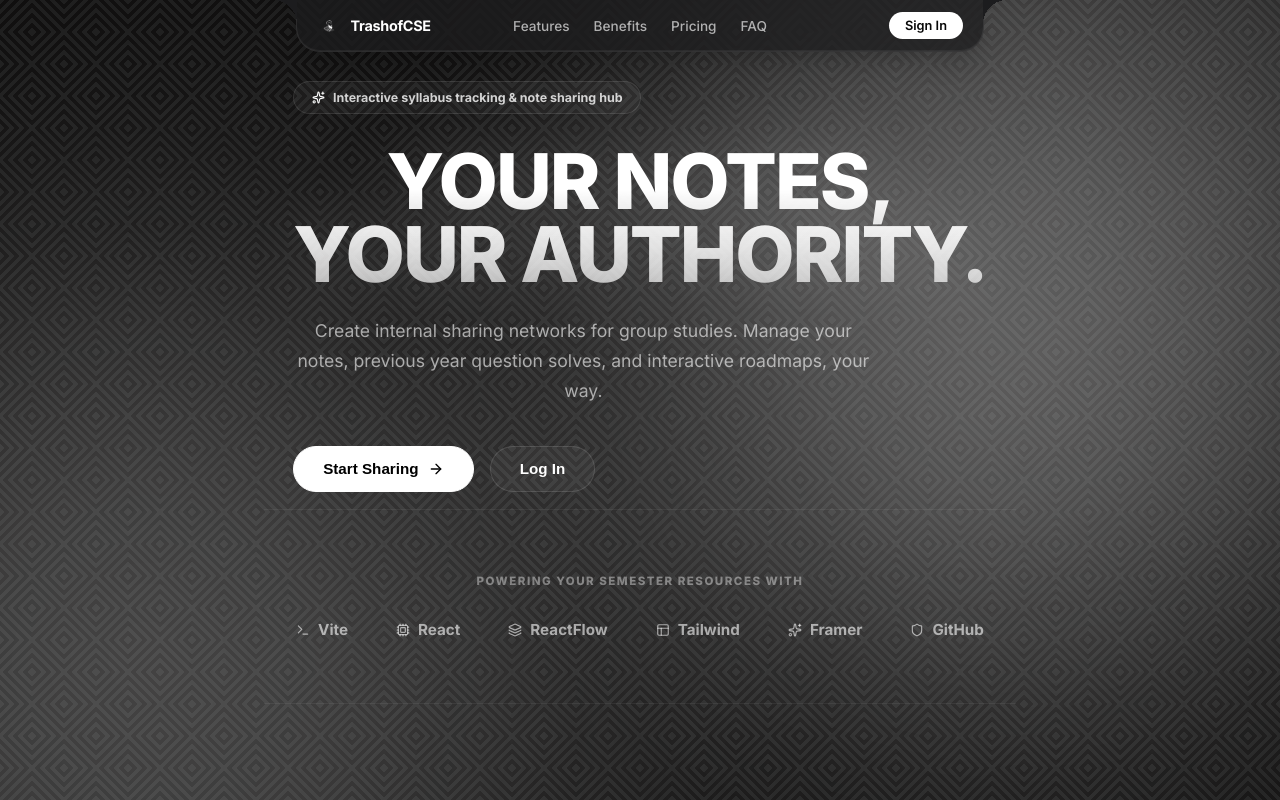
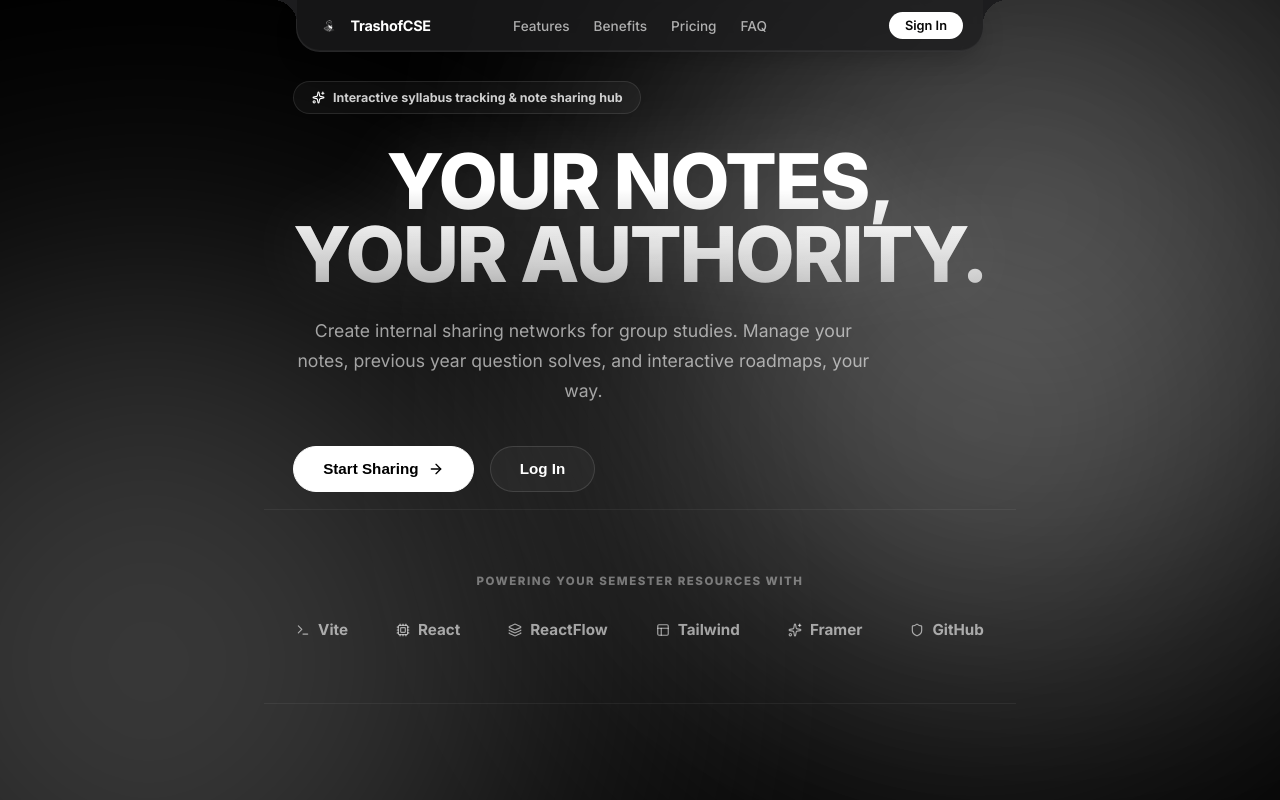
Before and after one commit to mongooseintown/TrashofCSE-Project, a React (Vite) app in the folder frontend/: page / in a window 1280 px wide. Built offline with nearby package versions, Linux system fonts and the light colour scheme.

Commit message:
style: remove geometric/dotted background patterns for solid black bg, increase glass card blur to 150px

```diff
--- a/frontend/src/index.css
+++ b/frontend/src/index.css
@@ -6,8 +6,8 @@
 }
 
 :root {
-  --bg-primary: #0b0b0b;
-  --bg-landing: #070707;
+  --bg-primary: #000000;
+  --bg-landing: #000000;
   --bg-secondary: rgba(255, 255, 255, 0.02);
   --bg-secondary-hover: rgba(255, 255, 255, 0.04);
   --text-primary: #ffffff;
@@ -70,69 +70,7 @@ body {
   background: var(--bg-primary, #1e1e1e);
 }
 
-.App::before {
-  content: '';
-  position: fixed;
-  top: 0;
-  left: 0;
-  right: 0;
-  bottom: 0;
-  z-index: -10;
-
-  /* Exact user pattern background */
-  --mx: 0;
-  --my: 0;
-  --a-x: calc(var(--mx) * 8px);
-  --a-y: calc(var(--my) * 8px);
-  --b-x: calc(var(--mx) * -6px);
-  --b-y: calc(var(--my) * -6px);
-  --c-x: calc(var(--mx) * 4px);
-  --c-y: calc(var(--my) * 4px);
-
-  background:
-    repeating-linear-gradient(
-        45deg,
-        #0000 calc(-650% / 13) calc(50% / 13),
-        #100f0f 0 calc(100% / 13),
-        #0000 0 calc(150% / 13),
-        #100f0f 0 calc(200% / 13),
-        #0000 0 calc(250% / 13),
-        #100f0f 0 calc(300% / 13)
-      )
-      calc(0px + var(--c-x)) calc(0px + var(--c-y)),
-    repeating-linear-gradient(
-        45deg,
-        #0000 calc(-650% / 13) calc(50% / 13),
-        #100f0f 0 calc(100% / 13),
-        #0000 0 calc(150% / 13),
-        #100f0f 0 calc(200% / 13),
-        #0000 0 calc(250% / 13),
-        #100f0f 0 calc(300% / 13)
-      )
-      calc(32px + var(--a-x)) calc(32px + var(--a-y)),
-    repeating-linear-gradient(
-        -45deg,
-        #0000 calc(-650% / 13) calc(50% / 13),
-        #100f0f 0 calc(100% / 13),
-        #0000 0 calc(150% / 13),
-        #100f0f 0 calc(200% / 13),
-        #0000 0 calc(250% / 13),
-        #100f0f 0 calc(300% / 13)
-      )
-      calc(0px + var(--b-x)) calc(0px + var(--b-y)),
-    repeating-linear-gradient(
-        -45deg,
-        #0000 calc(-650% / 13) calc(50% / 13),
-        #100f0f 0 calc(100% / 13),
-        #0000 0 calc(150% / 13),
-        #100f0f 0 calc(200% / 13),
-        #0000 0 calc(250% / 13),
-        #100f0f 0 calc(300% / 13)
-      )
-      calc(32px + var(--a-x)) calc(32px + var(--a-y)) #1e1e1e;
-
-  background-size: 64px 64px;
-}
+/* Background pattern removed in favor of solid black background */
 
 /* Translucent Containers so Body Background shows through */
 .app-container,
@@ -206,8 +144,8 @@ body {
 .post-creator-card,
 .sad-locked-overlay {
   background: rgba(255, 255, 255, 0.05) !important;
-  backdrop-filter: blur(50px) !important;
-  -webkit-backdrop-filter: blur(50px) !important;
+  backdrop-filter: blur(150px) !important;
+  -webkit-backdrop-filter: blur(150px) !important;
   border-radius: 20px !important;
   border: 1px solid rgba(255, 255, 255, 0.3) !important;
   box-shadow:
--- a/frontend/src/pages/CompilerLocked.css
+++ b/frontend/src/pages/CompilerLocked.css
@@ -5,8 +5,6 @@
   justify-content: center;
   align-items: center;
   background-color: var(--bg-landing);
-  background-image: radial-gradient(rgba(255, 91, 34, 0.03) 1.2px, transparent 1.2px);
-  background-size: 20px 20px;
   color: var(--text-primary);
   font-family: 'Inter', sans-serif;
   padding: 2rem;
--- a/frontend/src/pages/Dashboard.css
+++ b/frontend/src/pages/Dashboard.css
@@ -1,8 +1,6 @@
 .dashboard-container {
   min-height: 100vh;
   background-color: var(--bg-landing);
-  background-image: radial-gradient(var(--text-muted) 1.2px, transparent 1.2px);
-  background-size: 20px 20px;
   color: var(--text-primary);
   font-family: 'Inter', sans-serif;
   padding: 6.5rem 2rem 4rem 2rem;
--- a/frontend/src/pages/Register.css
+++ b/frontend/src/pages/Register.css
@@ -4,11 +4,7 @@
   align-items: center;
   justify-content: center;
   padding: 5.5rem 1.5rem 3rem 1.5rem; /* Added top padding clearance for global top navbar */
-  background-color: #0b0c0e;
-
-  /* Radial dotted grid background matching the mockup */
-  background-image: radial-gradient(rgba(255, 255, 255, 0.08) 1.2px, transparent 1.2px);
-  background-size: 20px 20px;
+  background-color: #000000;
   position: relative;
   overflow: hidden;
   font-family: 'Inter', sans-serif;
@@ -310,7 +306,6 @@
    ======================================================== */
 [data-theme="light"] .register-page-container {
   background-color: #f7f7f7;
-  background-image: radial-gradient(rgba(0, 0, 0, 0.08) 1.2px, transparent 1.2px);
 }
 
 [data-theme="light"] .register-page-container::before {
```
